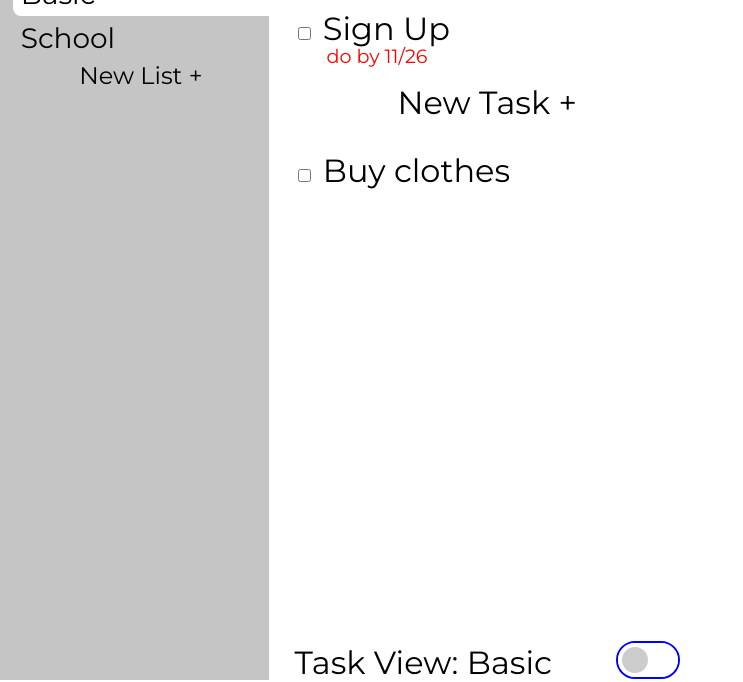
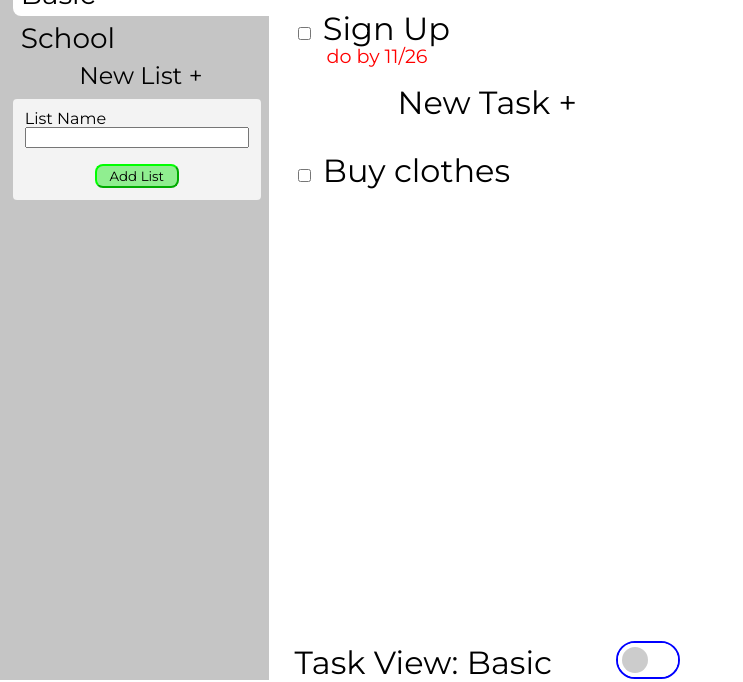
Before and after one commit to AliBa1/to-do-list, a plain HTML site: page index.html in a window 1280 px wide. Shown: the part 128-810 px from the top of the page, without its empty margins (0-743 px from the left). Drawn offline with Linux system fonts and the light colour scheme.

Commit message:
Start modules

```diff
--- a/index.html
+++ b/index.html
@@ -15,10 +15,22 @@
     <div id="content">
         <div class="sidebar">
             <h1 class="lists-header">Lists</h1>
-            <p class="sidebar-list">2024 Goals</p>
+            <ul>
+                <li class="sidebar-list">2024 Goals</li>
+                <li class="sidebar-list selected-list">Basic</li>
+                <li class="sidebar-list">School</li>
+            </ul>
+            <!-- <p class="sidebar-list">2024 Goals</p>
             <p class="sidebar-list selected-list">Basic</p>
-            <p class="sidebar-list">School</p>
+            <p class="sidebar-list">School</p> -->
             <button class="add-new-list">New List +</button>
+
+            <form action="#" method="get" class="new-list-form hide">
+                <label for="new_list">List Name</label>
+                <input type="text" name="new_list" id="new_list" required>
+
+                <button class="submit-list-btn" type="submit">Add List</button>
+            </form>
         </div>
 
         <div class="main-content">
@@ -41,7 +53,7 @@
             </ul>
 
             <!-- Put the form on the side of new task when it gets clicked -->
-            <form action="#" method="get" class="new-task-form">
+            <form action="#" method="get" class="new-task-form hide">
                 <label for="task_desc">Task</label>
                 <input type="text" name="task_desc" id="task_desc" required>
 
--- a/styles/sidebar.css
+++ b/styles/sidebar.css
@@ -45,3 +45,32 @@
     text-decoration: underline;
     cursor: pointer;
 }
+
+.new-list-form {
+    /* display: none; */
+    display: flex;
+    flex-direction: column;
+    /* border: 1px red solid; */
+    border-radius: 4px;
+    background-color: rgb(243, 243, 243);
+    font-size: 1rem;
+    padding: 12px;
+    margin-top: 8px;
+    margin-right: 8px;
+}
+
+.new-list-form > input {
+    margin-bottom: 8px;
+}
+
+.submit-list-btn {
+    margin: 0 auto;
+    margin-top: 8px;
+    /* flex: 1; */
+    border-radius: 8px;
+    height: 24px;
+    width: 84px;
+    font-family: inherit;
+    background-color: lightgreen;
+    border-color: lime;
+}
--- a/styles/style.css
+++ b/styles/style.css
@@ -73,8 +73,8 @@ body.dark-mode {
 }
 
 .new-task-form {
-    display: none;
-    /* display: flex; */
+    /* display: none; */
+    display: flex;
     flex-direction: column;
     /* border: 1px red solid; */
     border-radius: 4px;
@@ -109,3 +109,7 @@ textarea {
     background-color: lightgreen;
     border-color: lime;
 }
+
+.hide {
+    display: none;
+}
```
